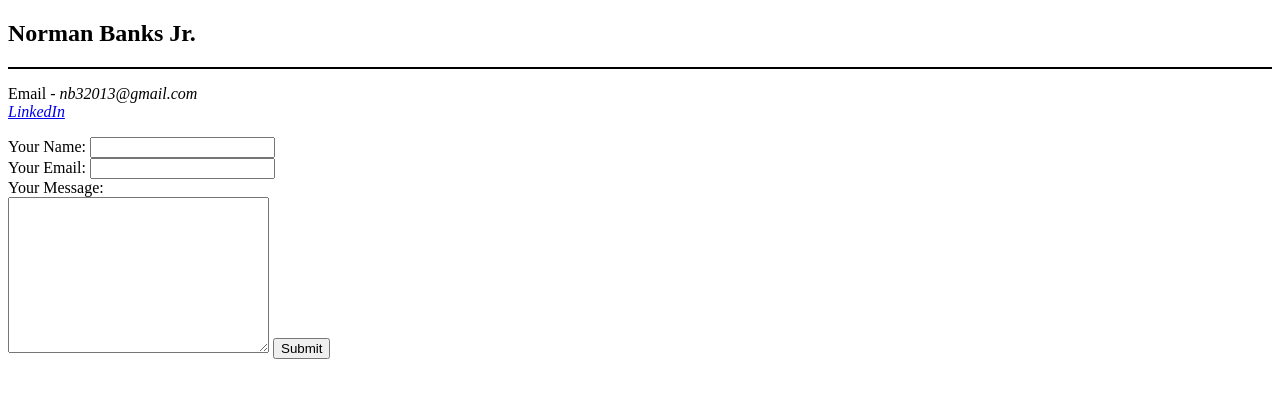
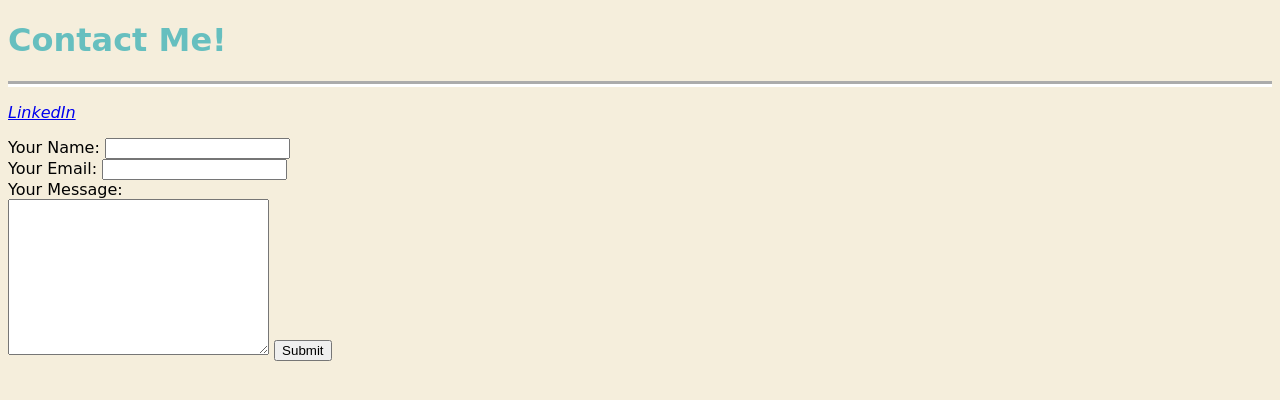
Before and after one commit to n1ops/CV, a plain HTML site: page contact.html in a window 1280 px wide. Drawn offline with Linux system fonts and the light colour scheme.

Commit message:
Update contact.html
Added new features and added some CSS

```diff
--- a/contact.html
+++ b/contact.html
@@ -4,15 +4,17 @@
 <head>
   <meta charset="utf-8">
   <title>Contact Information</title>
+  <link rel="stylesheet" href="css\style.css">
 </head>
 
 <body>
 
-  <h2>Norman Banks Jr.</h2>
+  <h1>Contact Me!</h1>
 
-  <hr size = '2' color = black />
+
+
+  <hr size='2' color=black />
   <p>
-    Email - <em>nb32013@gmail.com</em><br />
     <em><a href="www.linkedin.com/in/normanbanksjr">LinkedIn</a></em>
   </p>
 
```
Lines whose indentation alone changed are shown as unchanged.
